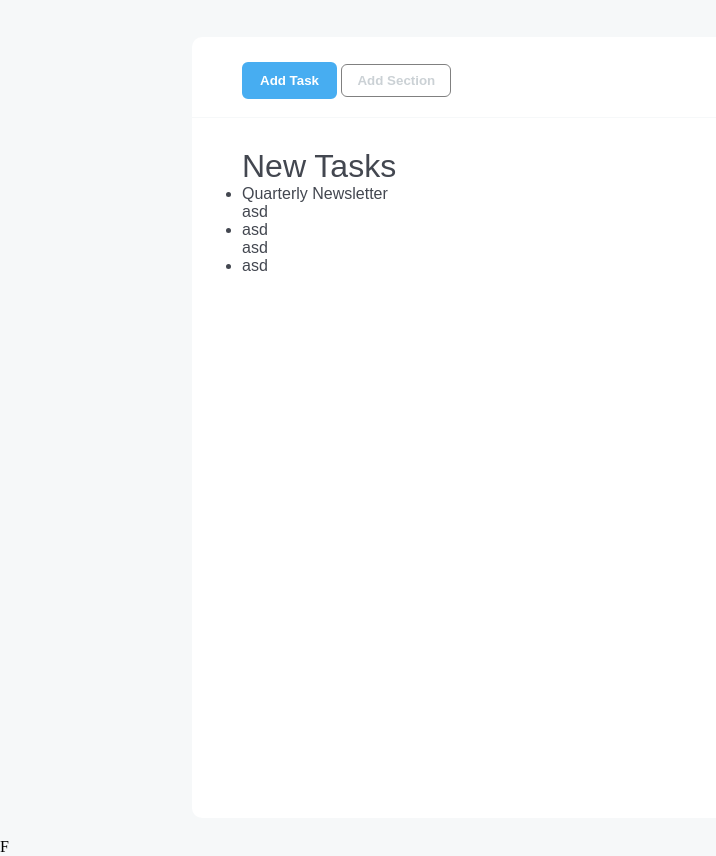
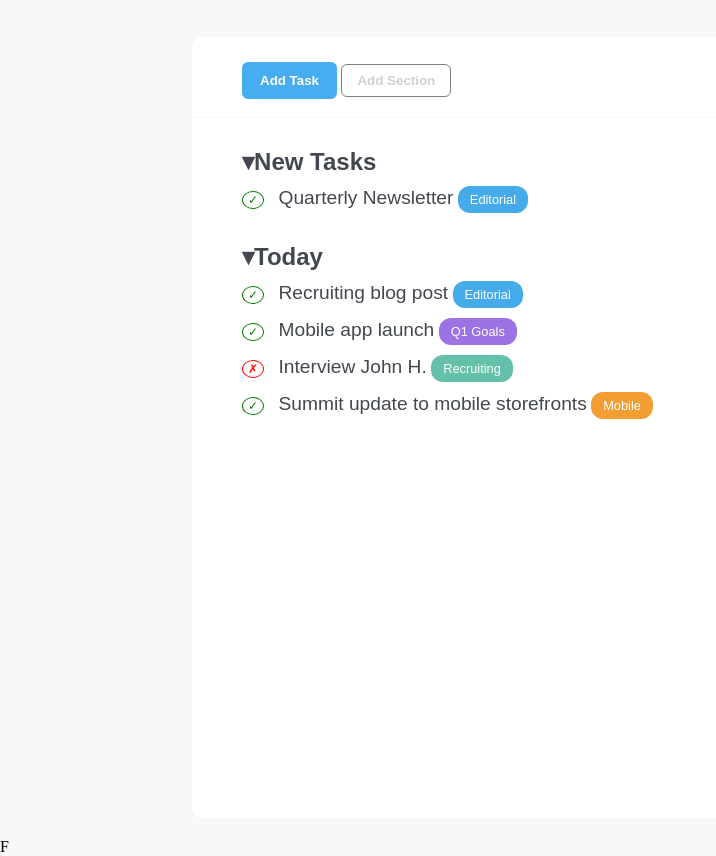
Before and after one commit to alessandrodaniello105/html-css-toboolist, a plain HTML site: page index.html in a window 1280 px wide. Shown: the part 72-928 px from the top of the page, without its empty margins (0-716 px from the left). Drawn offline with Linux system fonts and the light colour scheme.

Commit message:
Add today section + check icon for test

```diff
--- a/assets/css/style.css
+++ b/assets/css/style.css
@@ -92,6 +92,75 @@ main .todo-list{
   border: 1px solid gray;
 }
 
+/* nome sezioni h2 */
 .todo-list .section{
-  font-size: 2rem;
+  font-weight: 700;
+  font-size: 1.5rem;
 }
+
+.todo-list ul{
+  list-style: none;
+  margin-bottom: 30px;
+}
+
+.todo-list li{
+  padding-top: 10px;
+  /* list-style: symbols(cyclic '\2713') */
+  /* list-style-image: url(../img/check-ico.png); */
+}
+
+.todo-list .task{
+  padding-left: 10px;
+  font-size: 1.2rem;
+  font-weight: 500;
+}
+
+/* simbolo check */
+.check{
+  display: inline-block;
+  color: green;
+  font-size: 12px;
+  /* height: 10px; */
+  border: 1px solid green;
+  padding: 1px 5px;
+  border-radius: 50%;
+}
+
+.uncheck{
+  display: inline-block;
+  color: red;
+  font-size: 12px;
+  /* height: 10px; */
+  border: 1px solid red;
+  padding: 1px 5px;
+  border-radius: 50%;
+}
+
+
+.todo-list ul .label{
+  color: white;
+  font-size: 0.8rem;
+  display: inline-block;
+  padding: 6px 12px;
+  border-radius: 12px;
+}
+
+.editorial{
+  background-color: #45ABEA;
+}
+
+.q1-goals{
+  background-color: #9C72E4;
+}
+
+.recruiting{
+  background-color: #64C0A9;
+}
+
+.mobile{
+  background-color: #F29E33;
+}
+
+.section::before{
+  content: "▾";
+}
--- a/index.html
+++ b/index.html
@@ -30,17 +30,55 @@
         <div class="todo-list">
 
           <ul>
-            <span class="section">New Tasks</span>
-            <li><span class="task">Quarterly Newsletter</span></li>
+            <h2 class="section">New Tasks</h2>
+            <li>
+              <div class="check">&check;</div>
+
+              <span class="task">Quarterly Newsletter</span>
+
+              <div class="label editorial">Editorial</div>
+            </li>
+
           </ul>
 
-          <ul>asd
-            <li>asd</li>
+          <ul>
+            <h2 class="section">Today</h2>
+
+            <li>
+              <div class="check">&check;</div>
+
+              <span class="task">Recruiting blog post</span>
+
+              <div class="label editorial">Editorial</div>
+            </li>
+
+            <li>
+              <div class="check">&check;</div>
+
+              <span class="task">Mobile app launch</span>
+
+              <div class="label q1-goals">Q1 Goals</div>
+            </li>
+
+            <li>
+              <div class="uncheck">&cross;</div>
+
+              <span class="task">Interview John H.</span>
+
+              <div class="label recruiting">Recruiting</div>
+            </li>
+
+            <li>
+              <div class="check">&check;</div>
+
+              <span class="task">Summit update to mobile storefronts</span>
+
+              <div class="label mobile">Mobile</div>
+            </li>
+
           </ul>
 
-          <ul>asd
-            <li>asd</li>
-          </ul>
+
 
         </div>
       </div>
```
Also changed, not shown: assets/img/check-ico.png (added).
